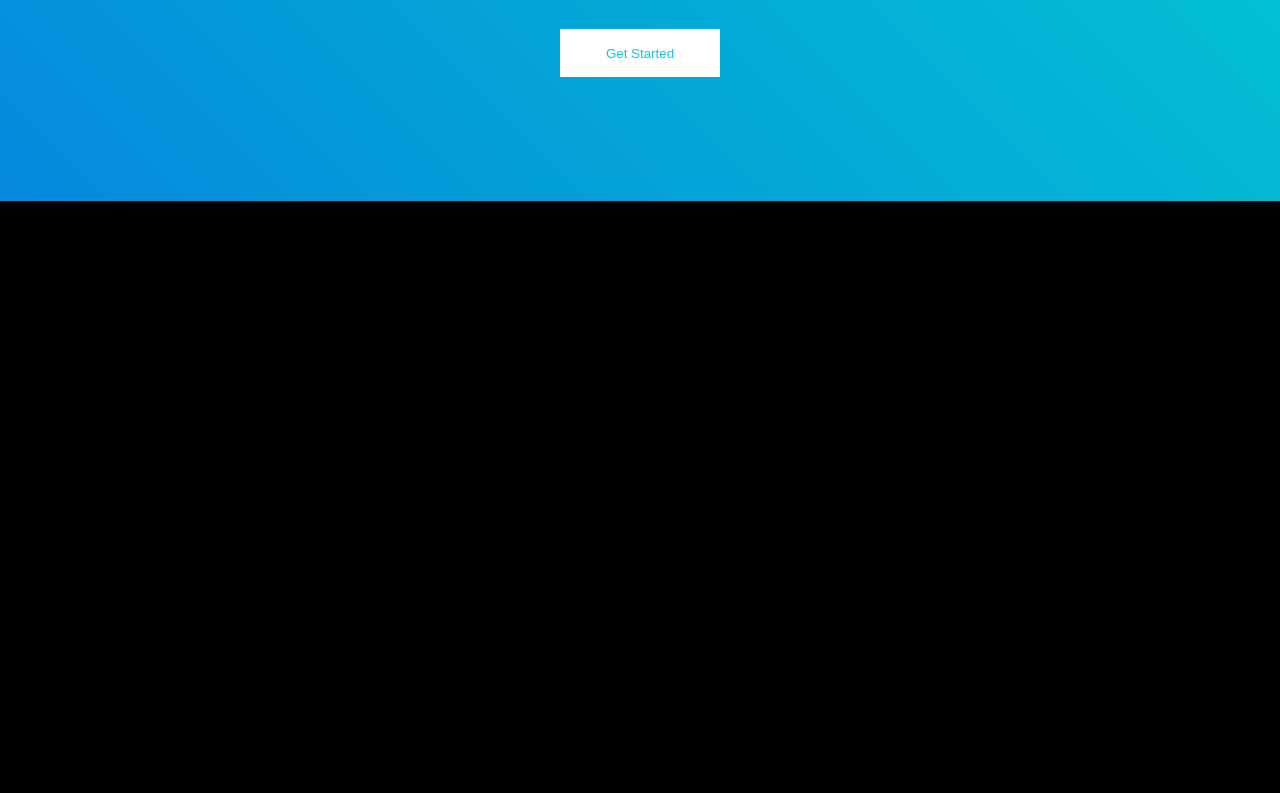
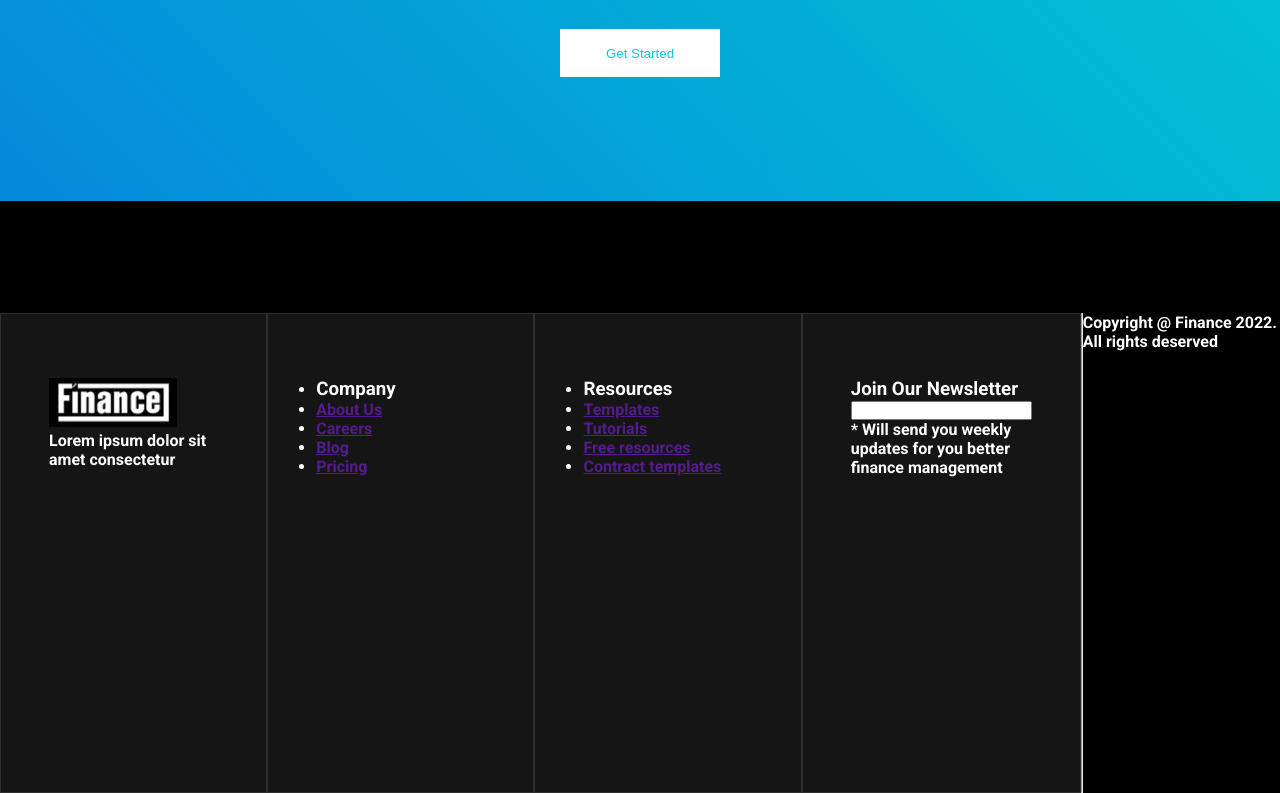
Before and after one commit to diogocenatti/hotsite, a plain HTML site: page index.html in a window 1280 px wide. Shown: the part 4519-5312 px from the top of the page. Before the commit the page ends 4832 px from the top, so only its background shows below. Drawn offline with nearby package versions, Linux system fonts and the light colour scheme; files whose address does not match are found by name.

Commit message:
Update index.html

```diff
--- a/index.html
+++ b/index.html
@@ -1,3 +1,4 @@
+
 <!DOCTYPE html>
 <html lang="pt-br">
 
@@ -329,6 +330,49 @@
                 </div>
             </section>
         </main>
+        <footer>
+            <div class="row">
+                <div class="col">
+                    <div class="logo">
+                        <img src="./assets/img/Logo.png" alt="Logo da Finance">
+                    </div>
+                    <p>Lorem ipsum dolor sit amet consectetur</p>
+                <div class="icons">
+                    <span class="icon-linkedin2"></span>
+                    <span class="icon-messenger"></span>
+                    <span class="icon-twitter"></span>
+                    <span class="icon-infinity"></span>
+                </div>
+                </div>
+                <div class="col">
+                    <ul>
+                        <li><h3>Company</h3></li>
+                        <li><a href="">About Us</a></li>
+                        <li><a href="">Careers</a></li>
+                        <li><a href="">Blog</a></li>
+                        <li><a href="">Pricing</a></li>
+                    </ul>
+                </div>
+                <div class="col">
+                    <ul>
+                        <li><h3>Resources</h3></li>
+                        <li><a href="">Templates</a></li>
+                        <li><a href="">Tutorials</a></li>
+                        <li><a href="">Free resources</a></li>
+                        <li><a href="">Contract templates</a></li>
+                    </ul>
+                </div>
+                <div class="col">
+                    <h3>Join Our Newsletter</h3>
+                    <input type=placeholder="Your email adress">
+                    <p>* Will send you weekly updates for you better<br>finance management</p>
+                </div>
+                <hr>
+                <div class="copyright">
+                    <p>Copyright @ Finance 2022. All rights deserved</p>
+                </div>
+            </div>
+        </footer>
     </div>
     <script src="https://cdn.jsdelivr.net/npm/swiper@11/swiper-bundle.min.js"></script>
     <!-- Initialize Swiper -->
```
